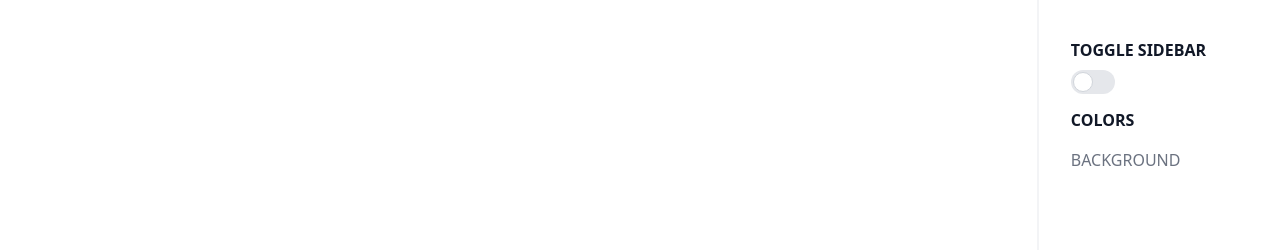
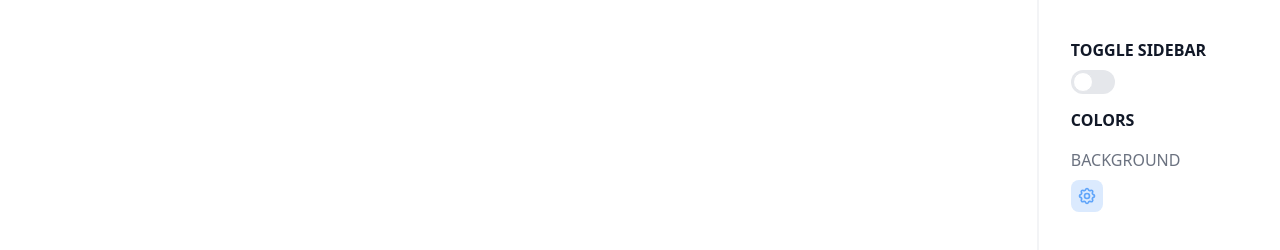
Before and after one commit to m-shehzad455/next-js, a Next.js app: page / in a window 1280 px wide. Both pictures are taken after a click on the icon 1260 px from the left and 32 px from the top of the page. Shown: the part 242-492 px from the top of the page. Built offline with nearby package versions, Linux system fonts and the light colour scheme.

Commit message:
dark mode theme

```diff
--- a/src/Components/Right-Sidesetting/index.tsx
+++ b/src/Components/Right-Sidesetting/index.tsx
@@ -1,5 +1,6 @@
 import React, { FC, useState } from "react";
 import { Menu } from "@headlessui/react";
+import ThemeToggler from '../Theme/';
 import { TbSettings } from "react-icons/tb";
 import { useAppContext } from "../../context/state";
 interface IProps {
@@ -45,8 +46,9 @@ const RightSidesetting: FC<IProps> = ({ setIsOpen, isOpen }) => {
                   id="default-toggle"
                   className="sr-only peer"
                 />
-                <div className="w-11 h-6 bg-gray-200 peer-focus:outline-none  rounded-full peer dark:bg-gray-700 peer-checked:after:translate-x-full peer-checked:after:border-white after:content-[''] after:absolute after:top-[2px] after:left-[2px] after:bg-white after:border-gray-300 after:border after:rounded-full after:h-5 after:w-5 after:transition-all dark:border-gray-600 "></div>
+                <div className="w-11 h-6 bg-gray-200 peer-focus:outline-none  rounded-full peer  peer-checked:after:translate-x-full peer-checked:after:bg-blue-600 after:content-[''] after:absolute after:top-[2px] after:left-[2px] after:bg-white  after:border after:rounded-full after:h-5 after:w-5 after:transition-all dark:border-gray-600 peer-checked:bg-blue-300"></div>
                 <span className="ml-3 text-sm font-medium text-gray-900 dark:text-gray-300">
+
                 </span>
               </label>
 
@@ -55,7 +57,9 @@ const RightSidesetting: FC<IProps> = ({ setIsOpen, isOpen }) => {
             <div>
               <h2 className="font-bold py-2 text-gray-900">COLORS</h2>
               <p className=" py-2 text-gray-500">BACKGROUND</p>
-              <div></div>
+              <div>
+                <ThemeToggler />
+              </div>
             </div>
           </div>
         </div>
--- /dev/null
+++ b/src/Components/Theme/index.tsx
@@ -0,0 +1,25 @@
+import { useTheme } from 'next-themes';
+import { useState, useEffect } from 'react';
+import { TbSettings } from "react-icons/tb";
+
+const ThemeToggler = () => {
+  const { theme, setTheme } = useTheme();
+  const [mounted, setMounted] = useState(true);
+  useEffect(() => setMounted(true), []);
+  if (!mounted) return null;
+  return (
+    <button
+      className="w-8 h-8 bg-blue-100 rounded-lg dark:bg-slate-800 flex items-center justify-center hover:ring-2 ring-blue-400 transition-all duration-300 focus:outline-none"
+      onClick={() => setTheme(theme === 'light' ? 'dark' : 'light')}
+      aria-label="Toggle Dark Mode"
+    >
+      {theme === 'light' ? (
+        <TbSettings className="text-blue-500 w-5 h-5" />
+      ) : (
+        <TbSettings className="text-blue-400 w-5 h-5" />
+      )}
+    </button>
+  );
+};
+
+export default ThemeToggler;
--- a/src/pages/index.tsx
+++ b/src/pages/index.tsx
@@ -1,11 +1,15 @@
 import React from "react"
 import Dashboard from "../Components/Dashboard"
+import { ThemeProvider } from "next-themes";
 
 
 const Home = () => {
   return (
    <div>
+    <ThemeProvider>
     <Dashboard />
+    </ThemeProvider>
+
    </div>
   )
 }
--- a/tailwind.config.js
+++ b/tailwind.config.js
@@ -3,6 +3,7 @@ module.exports = {
   content: ["./src/**/*.{js,ts,jsx,tsx}",
             // ".src/components/**/*.{js,ts,jsx,tsx}"
            ],
+  darkMode: 'class',
   theme: {
     extend: {},
   },
```
Also changed, not shown: 2 other files (tests, documents, lock files or other folders).
